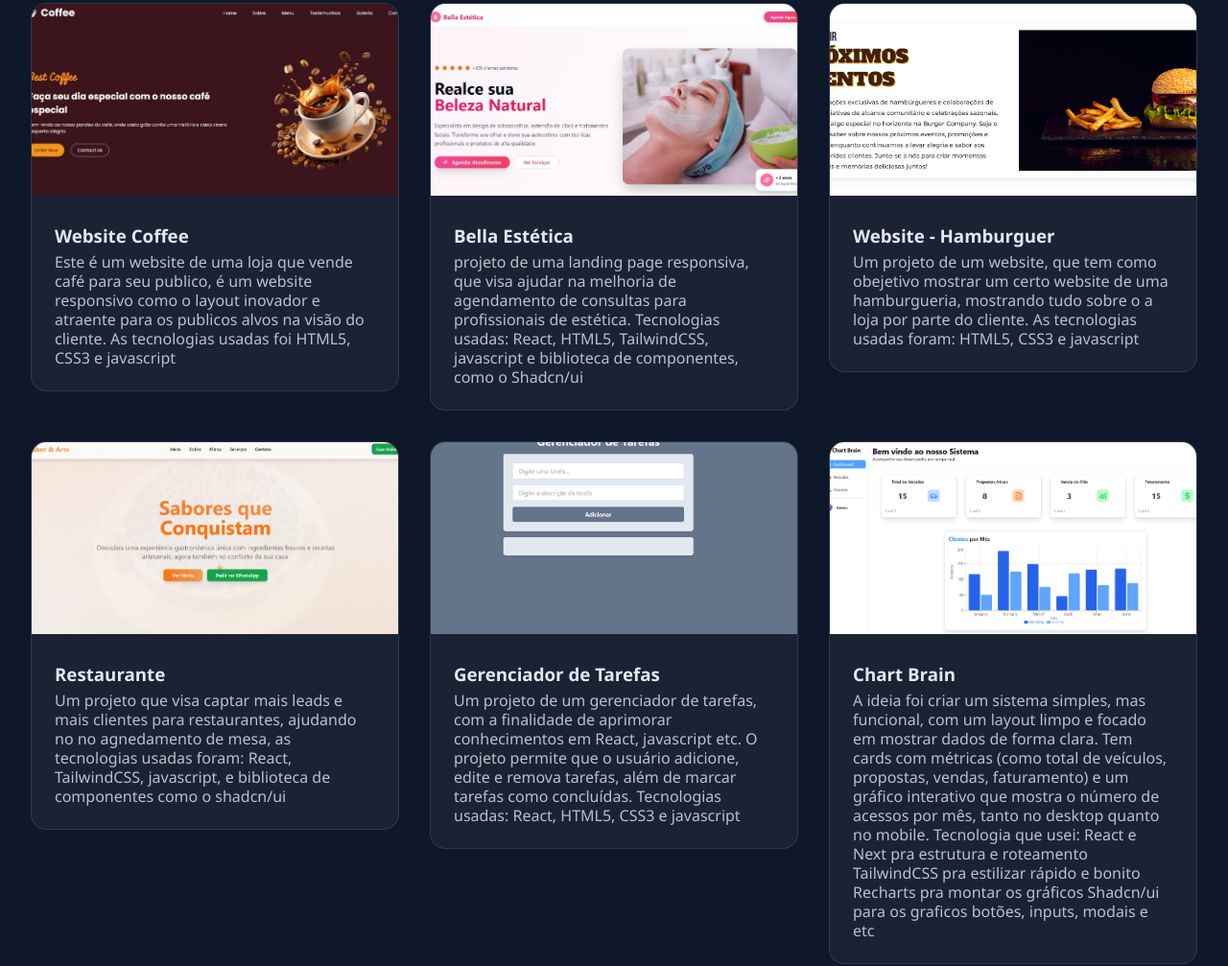
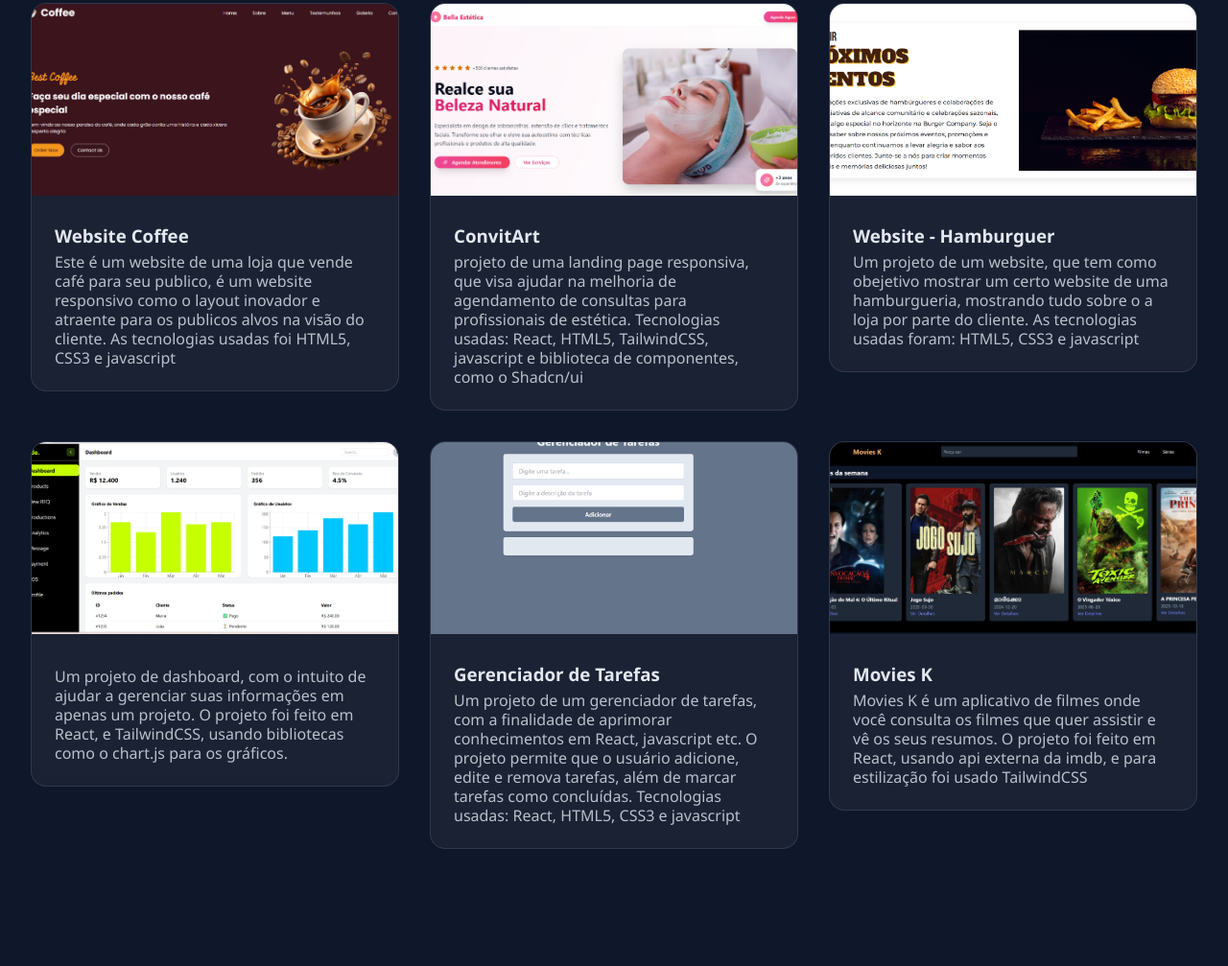
Before and after one commit to kauamoraes/Portifolio-Pessoal, a plain HTML site: page index.html in a window 1280 px wide. Shown: the part 1876-2883 px from the top of the page at 96% size. Drawn offline with Linux system fonts and the light colour scheme.

Commit message:
melhorias

```diff
--- a/index.html
+++ b/index.html
@@ -72,7 +72,7 @@
                 <div class="projetos-card">
                     <img src="/Portifolio-Pessoal/img/Captura de tela 2025-06-17 112453.png" alt="" class="projetos-imagem">
                     <div class="caixa-texto-projeto">
-                        <h3 class="info-projetos">Bella Estética</h3>
+                        <h3 class="info-projetos">ConvitArt</h3>
                         <p class="paragrafo-projetos">projeto de uma landing page responsiva, que visa ajudar na melhoria de agendamento de consultas para  profissionais de estética. Tecnologias usadas: React, HTML5, TailwindCSS, javascript e biblioteca de componentes, como o Shadcn/ui</p>
 
                         </p>
@@ -90,12 +90,12 @@
                 </div>
             </a>
 
-            <a href="https://restaurante-alpha-two.vercel.app/" target="_blank">
+            <a href="https://dashboard-app-kappa-ecru.vercel.app/" target="_blank">
                 <div class="projetos-card">
-                    <img src="/Portifolio-Pessoal/img/Captura de tela 2025-06-17 115743.png" alt="" class="projetos-imagem">
+                    <img src="img/dashboard.png" alt="" class="projetos-imagem">
                     <div class="caixa-texto-projeto">
-                        <h3 class="info-projetos">Restaurante</h3>
-                        <p class="paragrafo-projetos">Um projeto que visa captar mais leads e mais clientes para restaurantes, ajudando no no agnedamento de mesa, as tecnologias usadas foram: React, TailwindCSS, javascript, e biblioteca de componentes como o shadcn/ui </p>
+                        <h3 class="info-projetos"></h3>
+                        <p class="paragrafo-projetos">Um projeto de dashboard, com o intuito de ajudar a gerenciar suas informações em apenas um projeto. O projeto foi feito em React, e TailwindCSS, usando bibliotecas como o chart.js para os gráficos.</p>
                     </div>
                 </div>
             </a>
@@ -113,19 +113,12 @@
                 </div>
             </a>
 
-            <a href="https://chart-brain-git-main-kauamoraes-projects.vercel.app" target="_blank">
+            <a href="https://app-filmes-psi.vercel.app/" target="_blank">
                 <div class="projetos-card">
-                    <img src="img/Captura de tela 2025-06-03 135113.png" alt="" class="projetos-imagem">
+                    <img src="img/moviesK.png" alt="" class="projetos-imagem">
                     <div class="caixa-texto-projeto">
-                        <h3 class="info-projetos">Chart Brain</h3>
-                        <p class="paragrafo-projetos">A ideia foi criar um sistema simples, mas funcional, com um layout limpo e focado em mostrar dados de forma clara.
-                        Tem cards com métricas (como total de veículos, propostas, vendas, faturamento) e um gráfico interativo que mostra o número de acessos por mês, tanto no desktop quanto no mobile.
-                        Tecnologia que usei:
-                        React e Next pra estrutura e roteamento
-                        TailwindCSS pra estilizar rápido e bonito
-                        Recharts pra montar os gráficos
-                        Shadcn/ui para os graficos botões, inputs, modais e etc
-                        </p>
+                        <h3 class="info-projetos">Movies K</h3>
+                        <p class="paragrafo-projetos">Movies K é um aplicativo de filmes onde você consulta os filmes que quer assistir e vê os seus resumos. O projeto foi feito em React, usando api externa da imdb, e para estilização foi usado TailwindCSS </p>
                     </div>
                 </div>
             </a>
```
Also changed, not shown: img/Captura de tela 2025-03-10 161144.png (deleted), img/Captura de tela 2025-06-17 115743.png (deleted), img/dashboard.png (added), img/moviesK.png (added).
